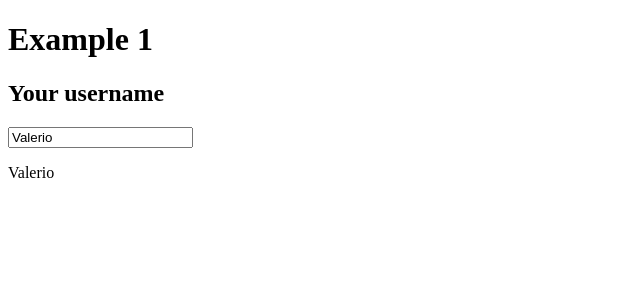
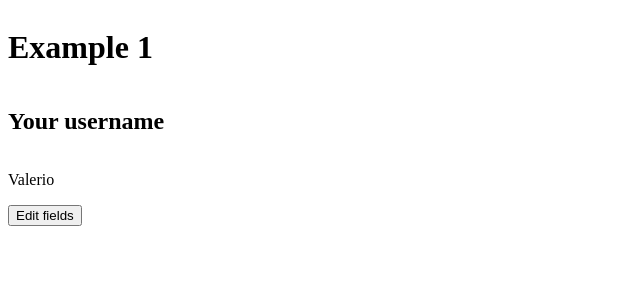
Before and after one commit to mrAnderson2159/formazione_vim, a SvelteKit app in the folder svelte/demostration/: page / in a window 1280 px wide. Shown: the top 300 px of the page, without its empty margins (0-640 px from the left). Built offline with nearby package versions, Linux system fonts and the light colour scheme.

Commit message:
conditional rendering

```diff
--- a/svelte/demostration/src/routes/+page.svelte
+++ b/svelte/demostration/src/routes/+page.svelte
@@ -1,12 +1,37 @@
 <script lang="ts">
     let userName = $state('Valerio');
+    let isEditMode = $state(false);
 </script>
 
 {#snippet userInput(exempleString: string)}
-    <h1>{exempleString}</h1>
-    <h2>Your username</h2>
-    <input type="text" bind:value={userName} placeholder="Enter your name" />
-    <p>{userName}</p>
+    <div class="container">
+        <h1>{exempleString}</h1>
+        <h2>Your username</h2>
+
+        {#if isEditMode}
+            <div class="input_container">
+                <input type="text" bind:value={userName} placeholder="Enter your name" />
+            </div>
+        {:else}
+            <p>{userName}</p>
+        {/if}
+    </div>
 {/snippet}
 
 {@render userInput('Example 1')}
+
+<button onclick={() => isEditMode = !isEditMode}>
+    {isEditMode ? 'Save changes' : 'Edit fields'}
+</button>
+
+<style>
+    .container {
+        display: flex;
+        flex-direction: column;
+    }
+
+    .input_container {
+        margin-top: 1rem;
+        margin-bottom: 1rem;
+    }
+</style>
```
Also changed, not shown: svelte/demostration/src/routes/legacy/page4.svelte (added, +12 -0 lines).
